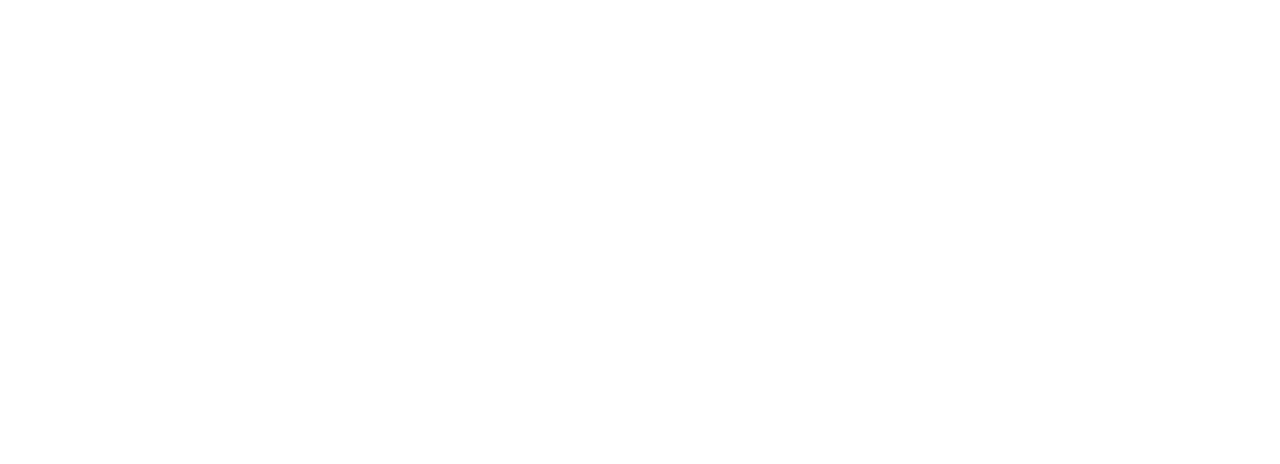
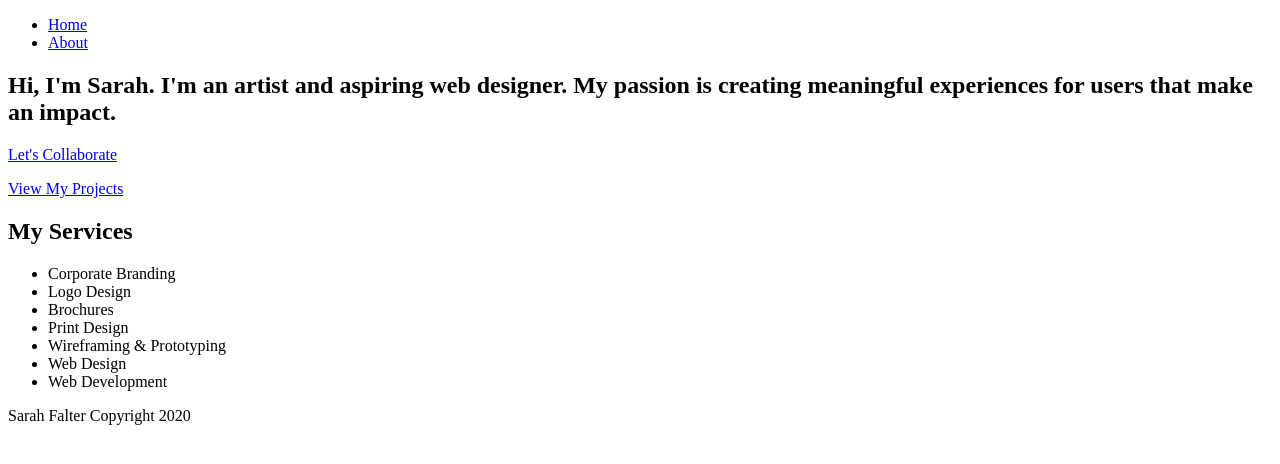
Before and after one commit to sarahfalter/portfolio, a plain HTML site: page index.html in a window 1280 px wide. Drawn offline with Linux system fonts and the light colour scheme.

Commit message:
completed structure on index.html

```diff
--- a/index.html
+++ b/index.html
@@ -9,7 +9,43 @@
   </head>
   <body>
     <header>
+      <nav class="menu">
+        <ul>
+         <li class="menu-item"><a href="index.html">Home</a></li>
+         <li class="menu-item"><a href="about.html">About</a></li>
+        </ul>
+       </nav>
       </header>
+
+    <main class="top-section">
+
+     <h2>Hi, I'm <b>Sarah</b>. I'm an artist and aspiring web designer. My <b>passion</b> is creating meaningful experiences for users that make an <b>impact</b>. </h2>
+
+     <p><a class="button-collab" href="about.html" target="_blank">Let's Collaborate</a></p>
+
+     <p><a class="button-projects" href="index.html" target="_blank">View My Projects</a></p>
+    <main>
+
+    <main class="middle-section">
+     </main>
+
+    <main class="services-section">
+     <h2>My Services</h2>
+       <ul>
+         <li>Corporate Branding</li>
+         <li>Logo Design</li>
+         <li>Brochures</li>
+         <li>Print Design</li>
+         <li>Wireframing & Prototyping</li>
+         <li>Web Design</li>
+         <li>Web Development</li>
+        </ul>
+    </main>
+
+    <footer>
+      <p>Sarah Falter Copyright 2020</p>
+    </footer>
+
 
   </body>
 </html>
```
